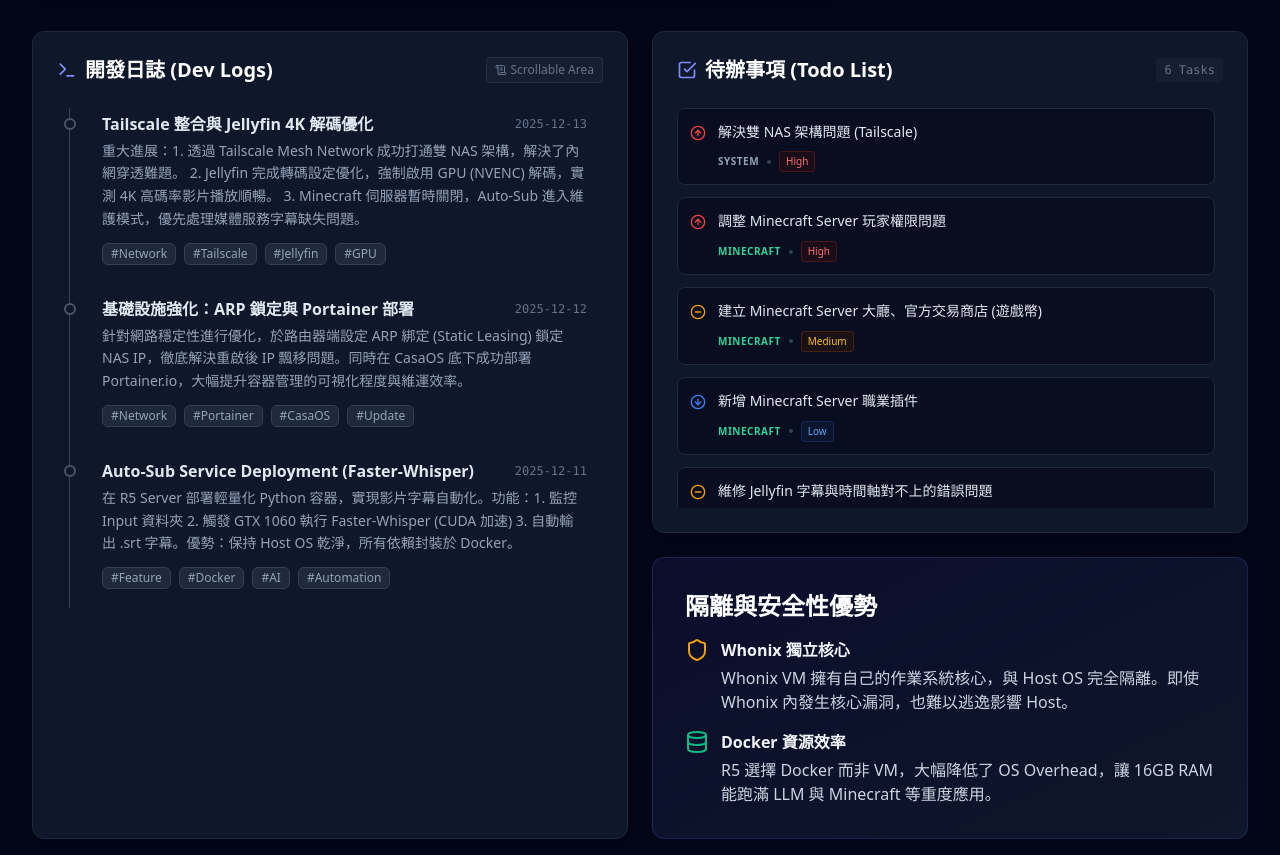
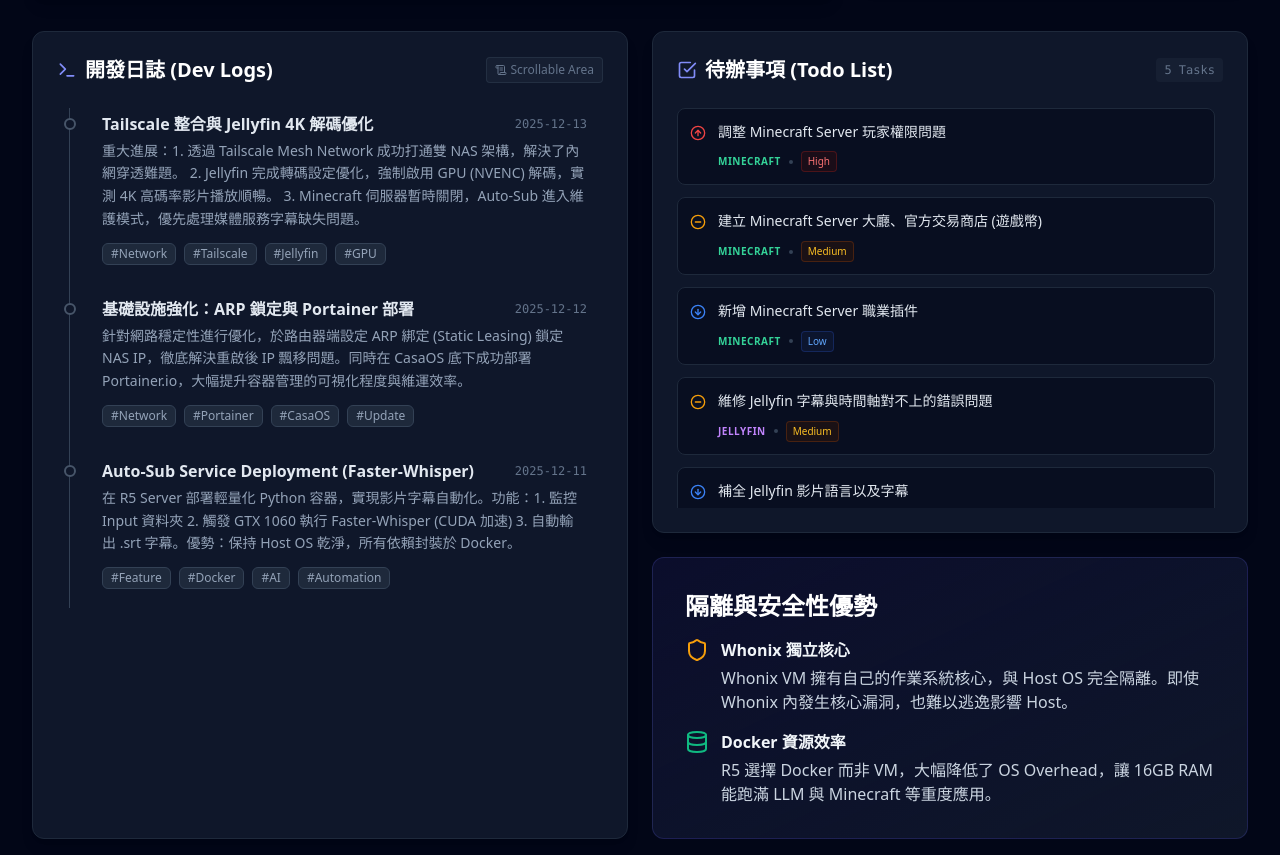
Before and after one commit to daniel0307tw/Development-log, a React (Vite) app: page / in a window 1280 px wide. Shown: the part 1437-2292 px from the top of the page. Built offline with nearby package versions, Linux system fonts and the light colour scheme.

Commit message:
fix: Remove completed TODO item
Removes a completed TODO item from the constants file.

```diff
--- a/constants.ts
+++ b/constants.ts
@@ -272,13 +272,6 @@
 
 export const TODO_ITEMS: TodoItem[] = [
   {
-    id: '1',
-    task: '解決雙 NAS 架構問題 (Tailscale)',
-    category: 'System',
-    priority: 'High',
-    status: 'Done'
-  },
-  {
     id: '2',
     task: '調整 Minecraft Server 玩家權限問題',
     category: 'Minecraft',
```
